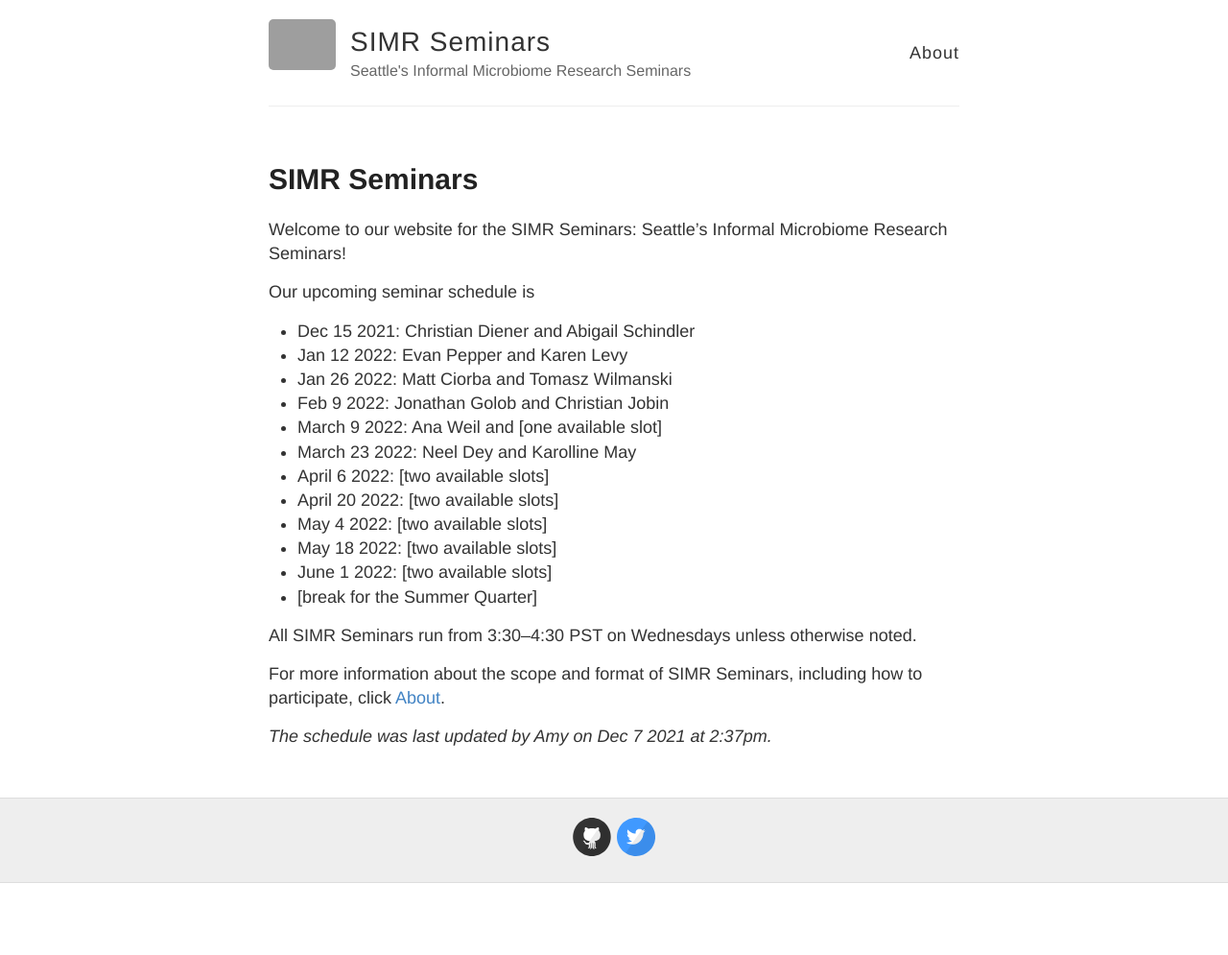
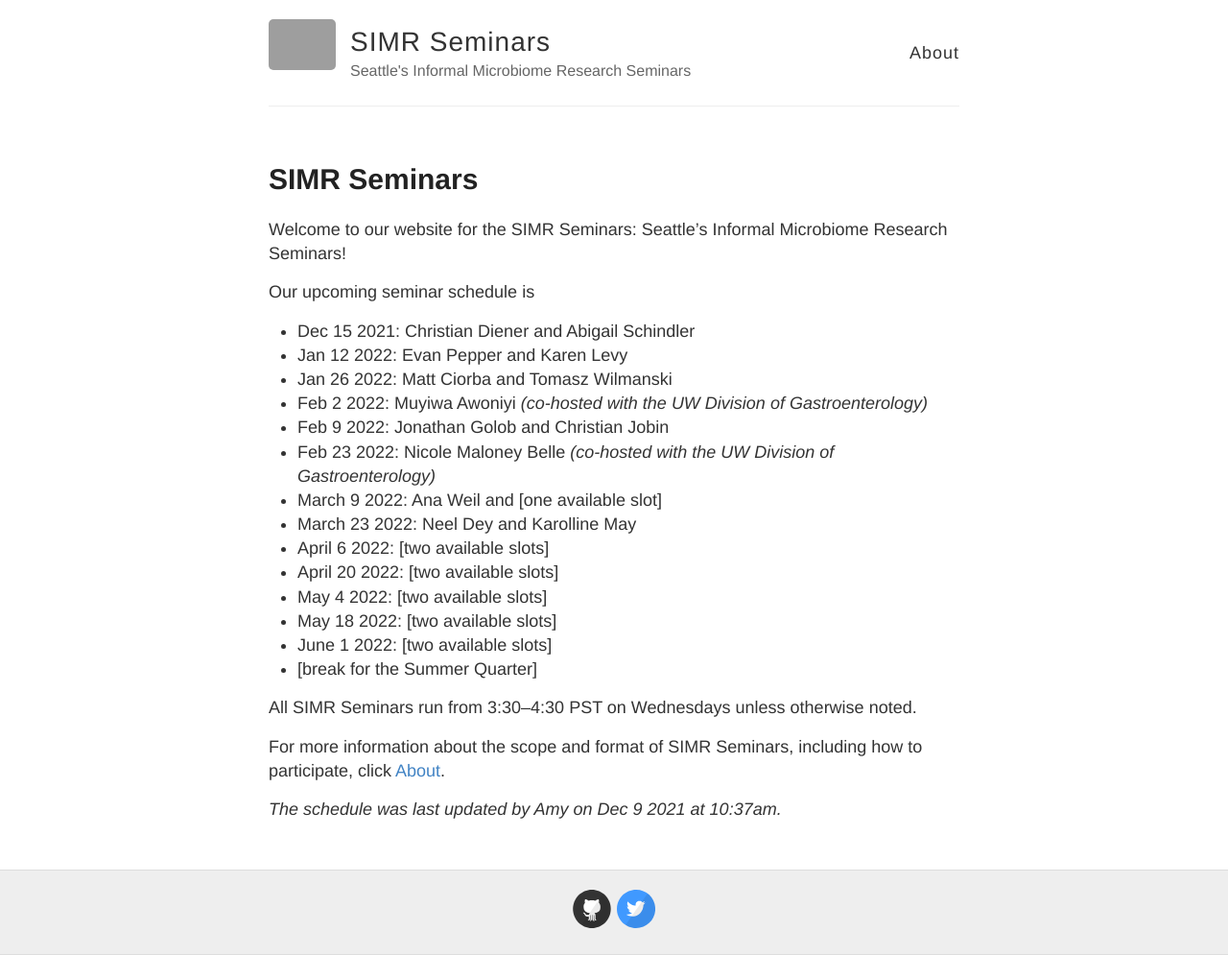
Before and after one commit to SIMR-seminars/SIMR-seminars.github.io, a Jekyll site: the page built from _posts/2021-12-7-SIMR-Seminars.md, in a window 1280 px wide. Shown: the whole page at 96% size. Built offline with Jekyll 4.4.1, drawn with Linux system fonts in a browser that asks for light colours; before the commit the page ends 920 px from its top, so only the background shows below that; grey boxes are pictures that could not be loaded.

Commit message:
update schedule w new speakers

```diff
--- a/_posts/2021-12-7-SIMR-Seminars.md
+++ b/_posts/2021-12-7-SIMR-Seminars.md
@@ -10,7 +10,9 @@ Our upcoming seminar schedule is
 - Dec 15 2021: Christian Diener and Abigail Schindler
 - Jan 12 2022: Evan Pepper and Karen Levy
 - Jan 26 2022: Matt Ciorba and Tomasz Wilmanski
+- Feb 2 2022: Muyiwa Awoniyi *(co-hosted with the UW Division of Gastroenterology)*
 - Feb 9 2022: Jonathan Golob and Christian Jobin
+- Feb 23 2022: Nicole Maloney Belle *(co-hosted with the UW Division of Gastroenterology)*
 - March 9 2022: Ana Weil and [one available slot]
 - March 23 2022: Neel Dey and Karolline May
 - April 6 2022: [two available slots]
@@ -24,4 +26,4 @@ All SIMR Seminars run from 3:30--4:30 PST on Wednesdays unless otherwise noted.
 
 For more information about the scope and format of SIMR Seminars, including how to participate, click [About](https://simr-seminars.github.io/about/).
 
-*The schedule was last updated by Amy on Dec 7 2021 at 2:37pm.*
+*The schedule was last updated by Amy on Dec 9 2021 at 10:37am.*
```
